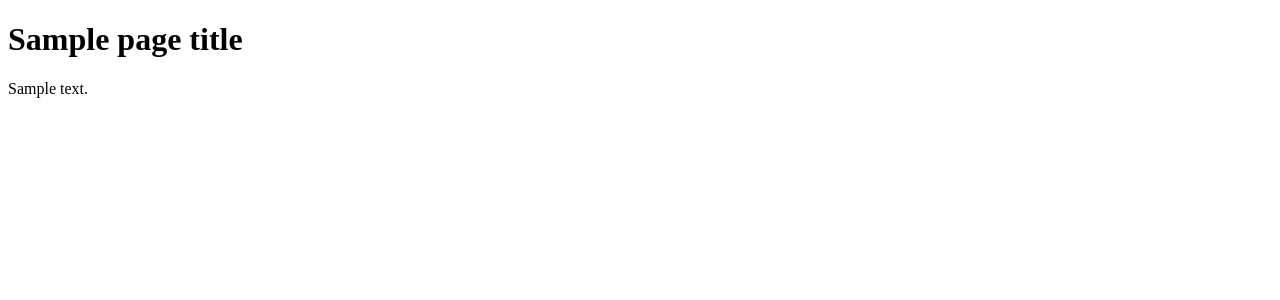
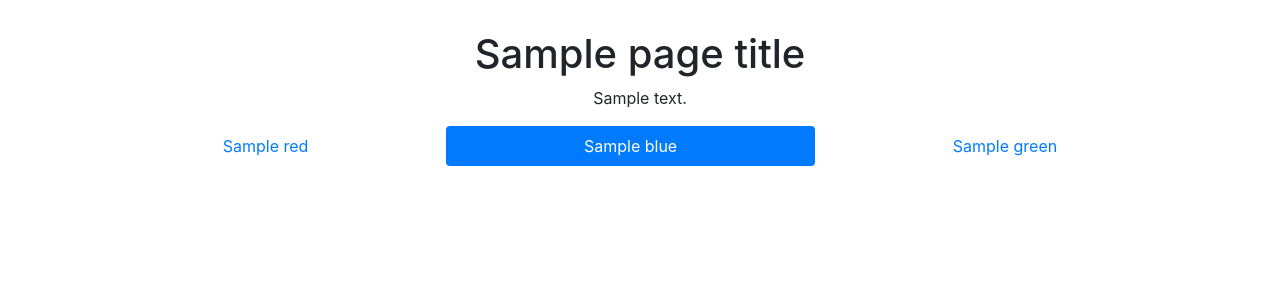
Before and after one commit to subtext/garbage, a PHP site: template templates/default.twig in a window 1280 px wide. Shown: the top 300 px of the page. Run offline with PHP 8.4, Linux system fonts and the light colour scheme; the template is opened without the code that fills it: most values are stand-ins (such as "Sample title", 1, 10 or a date in 2020); some libraries are stand-ins or nearby versions.

Commit message:
Add some basic Bootstrap formatting and default data

```diff
--- /dev/null
+++ b/public/css/default.css
@@ -0,0 +1,3 @@
+body {
+    margin-top: 30px;
+}
--- a/templates/default.twig
+++ b/templates/default.twig
@@ -2,9 +2,31 @@
 <html>
     <head>
         <title>My App</title>
+        <link rel="stylesheet" href="https://stackpath.bootstrapcdn.com/bootstrap/4.1.3/css/bootstrap.min.css" integrity="sha384-MCw98/SFnGE8fJT3GXwEOngsV7Zt27NXFoaoApmYm81iuXoPkFOJwJ8ERdknLPMO" crossorigin="anonymous">
+        <link rel="stylesheet" href="css/default.css">
     </head>
     <body>
-        <h1>{{ pageTitle }}</h1>
-        <p>{{ pageContent }}</p>
+        <div class="container">
+            <div class="row">
+                <div class="col">
+                    <h1 class="text-center">{{ pageTitle }}</h1>
+                    <p class="text-center">{{ pageContent }}</p>
+                    <ul class="nav nav-pills nav-fill">
+                        <li class="nav-item">
+                            <a href="#" class="nav-link">{{ colors.red }}</a>
+                        </li>
+                        <li class="nav-item">
+                            <a href="#" class="nav-link active">{{ colors.blue }}</a>
+                        </li>
+                        <li class="nav-item">
+                            <a href="#" class="nav-link">{{ colors.green }}</a>
+                        </li>
+                    </ul>
+                </div>
+            </div>
+        </div>
+        <script src="https://code.jquery.com/jquery-3.3.1.slim.min.js" integrity="sha384-q8i/X+965DzO0rT7abK41JStQIAqVgRVzpbzo5smXKp4YfRvH+8abtTE1Pi6jizo" crossorigin="anonymous"></script>
+        <script src="https://cdnjs.cloudflare.com/ajax/libs/popper.js/1.14.3/umd/popper.min.js" integrity="sha384-ZMP7rVo3mIykV+2+9J3UJ46jBk0WLaUAdn689aCwoqbBJiSnjAK/l8WvCWPIPm49" crossorigin="anonymous"></script>
+        <script src="https://stackpath.bootstrapcdn.com/bootstrap/4.1.3/js/bootstrap.min.js" integrity="sha384-ChfqqxuZUCnJSK3+MXmPNIyE6ZbWh2IMqE241rYiqJxyMiZ6OW/JmZQ5stwEULTy" crossorigin="anonymous"></script>
     </body>
 </html>
```
Also changed, not shown: src/Model.php (+6 -1 lines).
